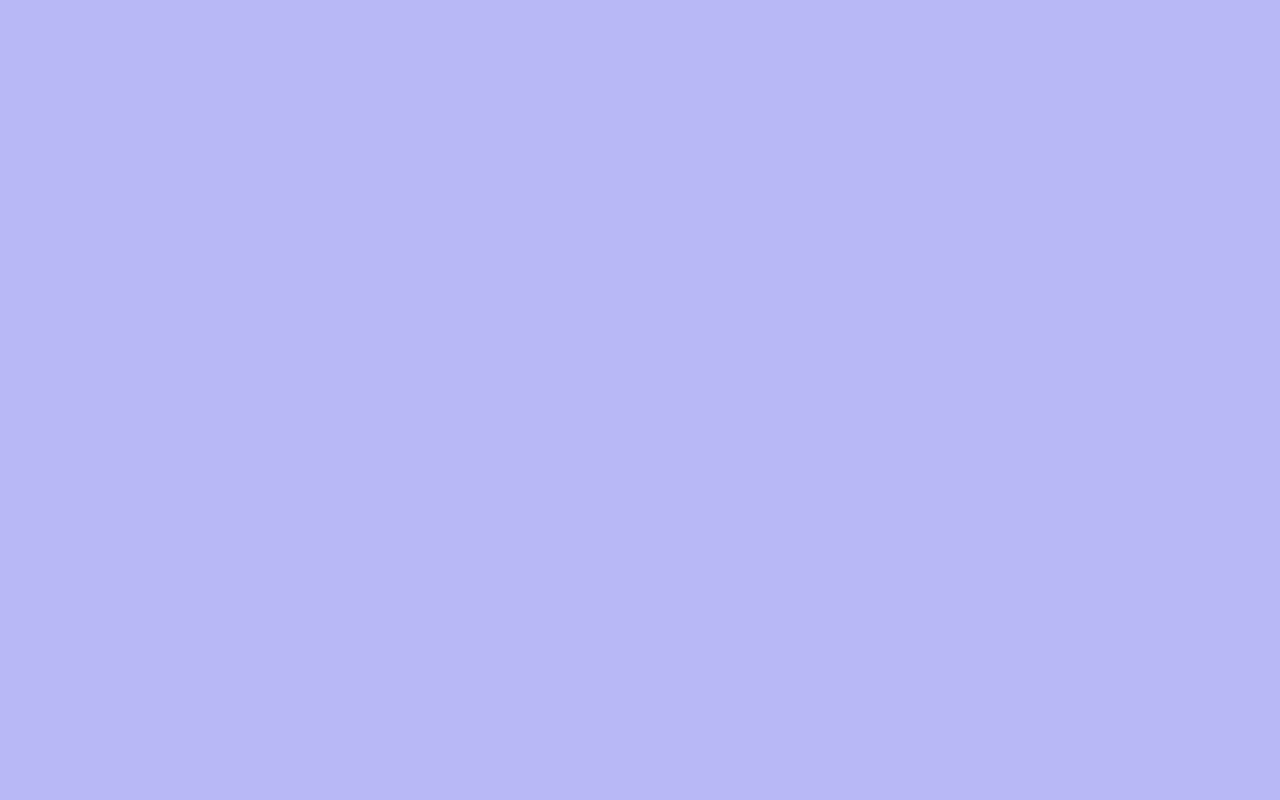
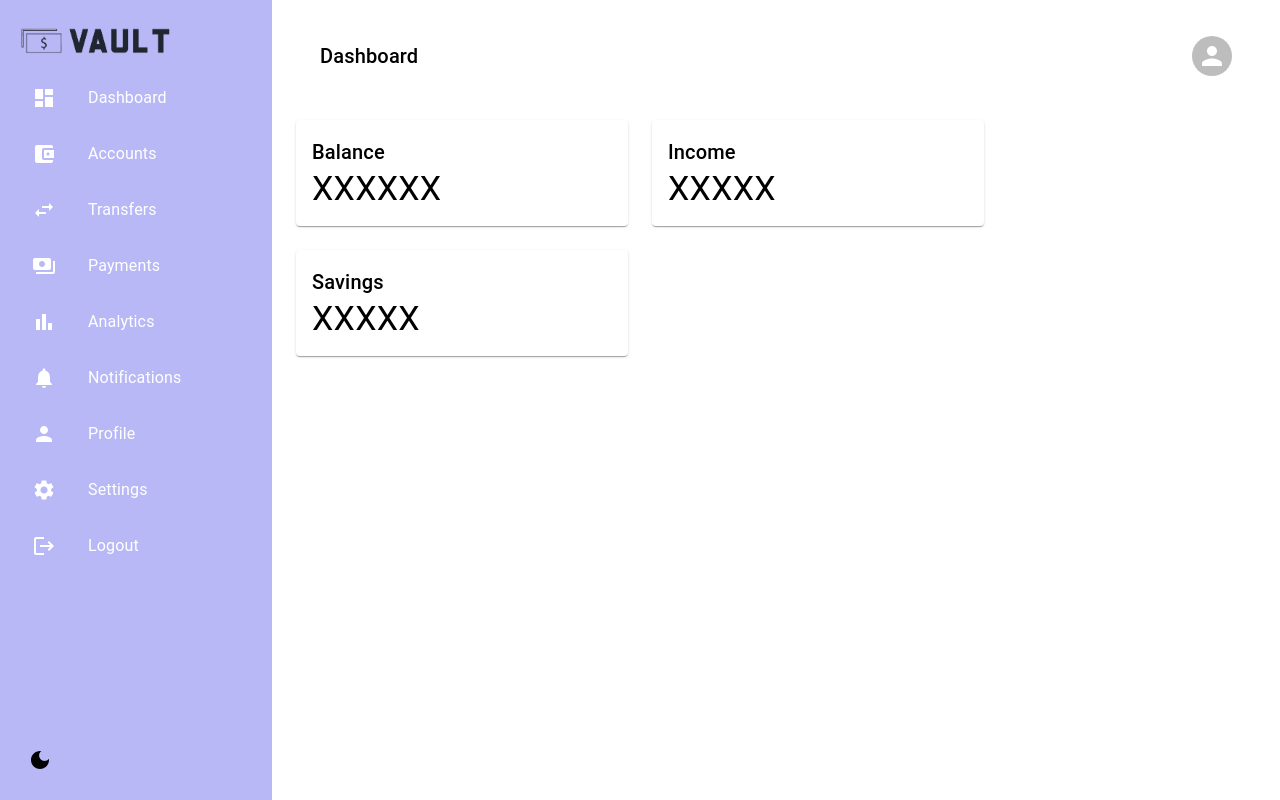
Before and after one commit to kaang457/vault, a React (Create React App) app: page /dashboard in a window 1280 px wide. Built offline with nearby package versions, Linux system fonts and the light colour scheme.

Commit message:
small changes and dashboard

```diff
--- a/src/Dashboard.js
+++ b/src/Dashboard.js
@@ -1,18 +1,199 @@
-import React from 'react';
-import { Box, Typography } from '@mui/material';
+import React, { useState } from "react";
+import {
+  Box,
+  AppBar,
+  Toolbar,
+  Typography,
+  Avatar,
+  List,
+  ListItem,
+  ListItemIcon,
+  ListItemText,
+  Paper,
+  IconButton,
+} from "@mui/material";
+import {
+  Dashboard as DashboardIcon,
+  AccountBalanceWallet,
+  BarChart,
+  Person,
+  Settings,
+  SwapHoriz,
+  Notifications,
+} from "@mui/icons-material";
+import DarkModeIcon from "@mui/icons-material/DarkMode";
+import logo from "./assets/logo.png";
+import Payments from '@mui/icons-material/Payments';
+import Logout from '@mui/icons-material/Logout';
 
 const Dashboard = () => {
+  const [darkMode, setDarkMode] = useState(false);
+
+  const handleDarkModeToggle = () => {
+    setDarkMode((prevMode) => !prevMode);
+  };
+
   return (
     <Box
       sx={{
-        width: '100%',
-        height: '100vh',
-        display: 'flex',
-        justifyContent: 'center',
-        alignItems: 'center',
-        backgroundColor: '#B8B8F7',
+        display: "flex",
+        height: "100vh",
+        backgroundColor: darkMode ? "#121212" : "#f5f5f5",
+        color: darkMode ? "#f5f5f5" : "#000",
       }}
     >
+      {/* Sidebar */}
+      <Box
+        sx={{
+          width: 240,
+          flexShrink: 0,
+          backgroundColor: darkMode ? "#333" : "#B8B8F7",
+          color: darkMode ? "#f5f5f5" : "#ffffff",
+          display: "flex",
+          flexDirection: "column",
+          padding: "16px",
+        }}
+      >
+        {/* Logo */}
+        <Box
+
+          sx={{
+
+            display: "flex",
+            justifyContent: "center",
+            alignItems: "center",
+            marginBottom: "50px",
+            cursor: "pointer",
+          }}
+          onClick={() => {
+            window.location.href = "/";
+          }}
+        >
+              {/* Logo */}
+      <Box
+        component="img"
+        src={logo}
+        alt="Logo"
+        sx={{
+          position: 'absolute',
+          top: 20,
+          left: 20,
+          width: 150,
+          height: 'auto',
+          filter: darkMode ? 'invert(1)' : 'none',
+        }}
+      />
+
+        </Box>
+
+        {/* Menu Items */}
+        <List>
+          {[
+            { text: "Dashboard", icon: <DashboardIcon /> },
+            { text: "Accounts", icon: <AccountBalanceWallet /> },
+            { text: "Transfers", icon: <SwapHoriz /> },
+            { text: "Payments", icon: <Payments /> },
+            { text: "Analytics", icon: <BarChart /> },
+            { text: "Notifications", icon: <Notifications /> },
+            { text: "Profile", icon: <Person /> },
+            { text: "Settings", icon: <Settings /> },
+            { text: "Logout", icon: <Logout /> },
+
+          ].map((item, index) => (
+            <ListItem
+              button
+              key={item.text}
+              sx={{
+                backgroundColor: darkMode ? "#444" : "#B8B8F7",
+                color: darkMode ? "#f5f5f5" : "#ffffff",
+                borderRadius: "8px",
+                marginBottom: "8px",
+                "&:hover": {
+                  backgroundColor: darkMode ? "#555" : "#a3a3d3",
+                },
+              }}
+            >
+              <ListItemIcon
+                sx={{
+                  color: darkMode ? "#f5f5f5" : "#ffffff",
+                }}
+              >
+                {item.icon}
+              </ListItemIcon>
+              <ListItemText primary={item.text} />
+            </ListItem>
+          ))}
+        </List>
+
+        {/* Dark Mode Toggle */}
+        <Box
+          sx={{
+            position: "absolute",
+            bottom: 20,
+            left: 20,
+          }}
+        >
+          <IconButton onClick={handleDarkModeToggle}>
+            <DarkModeIcon
+              sx={{
+                color: darkMode ? "#f5f5f5" : "#000",
+              }}
+            />
+          </IconButton>
+        </Box>
+      </Box>
+
+      {/* Main Content */}
+      <Box
+        component="main"
+        sx={{
+          flexGrow: 1,
+          padding: 3,
+          backgroundColor: darkMode ? "#121212" : "#ffffff",
+          color: darkMode ? "#f5f5f5" : "#000",
+        }}
+      >
+        <AppBar position="static" color="transparent" elevation={0}>
+          <Toolbar sx={{ justifyContent: "space-between" }}>
+            <Typography variant="h6" noWrap>
+              Dashboard
+            </Typography>
+            <Avatar />
+          </Toolbar>
+        </AppBar>
+
+        {/* Content Area */}
+        <Box
+          sx={{
+            display: "flex",
+            flexWrap: "wrap",
+            gap: 3,
+            marginTop: 4,
+          }}
+        >
+          {/* Cards */}
+          {[
+            { title: "Balance", value: "XXXXXX" },
+            { title: "Income", value: "XXXXX" },
+            { title: "Savings", value: "XXXXX" },
+          ].map((card, index) => (
+            <Paper
+              key={index}
+              sx={{
+                flex: "1 1 calc(33.333% - 16px)",
+                padding: 2,
+                minWidth: 240,
+                maxWidth: 300,
+                backgroundColor: darkMode ? "#333" : "#fff",
+                color: darkMode ? "#f5f5f5" : "#000",
+              }}
+            >
+              <Typography variant="h6">{card.title}</Typography>
+              <Typography variant="h4">{card.value}</Typography>
+            </Paper>
+          ))}
+        </Box>
+      </Box>
     </Box>
   );
 };
--- a/src/LandingPage.js
+++ b/src/LandingPage.js
@@ -69,39 +69,39 @@ const LandingPage = () => {
             sx={{
               fontWeight: 'bold',
               fontSize: '1rem',
-              color: darkMode ? '#f5f5f5' : '#000',
+              color: darkMode ? '#f5f5f5' : '#FFFFFF',
             }}
 
           >
-            btn1
+            HOME
           </Button>
           <Button
             variant="text"
             sx={{
               fontWeight: 'bold',
               fontSize: '1rem',
-              color: darkMode ? '#f5f5f5' : '#000',
+              color: darkMode ? '#f5f5f5' : '#FFFFFF',
             }}
 
           >
-            btn2
+            ABOUT
           </Button>
           <Button
             variant="text"
             sx={{
               fontWeight: 'bold',
               fontSize: '1rem',
-              color: darkMode ? '#f5f5f5' : '#000',
+              color: darkMode ? '#f5f5f5' : '#FFFFFF',
             }}
 
           >
-            btn3
+            CONTACT
           </Button>
         </Box>
 
         <Box sx={{ display: 'flex', alignItems: 'center', gap: 1 }}>
           <IconButton onClick={handleDarkModeToggle} color="inherit">
-            {darkMode ? <LightMode sx={{ color: '#f5f5f5' }} /> : <DarkMode />}
+            {darkMode ? <LightMode sx={{ color: '#FFFFFF' }} /> : <DarkMode />}
           </IconButton>
         </Box>
       </Box>
@@ -118,6 +118,9 @@ const LandingPage = () => {
           width: 150,
           height: 'auto',
           filter: darkMode ? 'invert(1)' : 'none',
+        }}
+        onClick={() => {
+          window.location.href = "/";
         }}
       />
 
@@ -141,6 +144,9 @@ const LandingPage = () => {
               '&:hover': {
                 backgroundColor: darkMode ? '#666' : '#B8B8F7',
               },
+              width: '60%',
+              maxWidth: 900,
+              height: '60px',
             }}
             onClick={() => navigate('/login')}
             startIcon={<LoginIcon />}
@@ -158,6 +164,9 @@ const LandingPage = () => {
             '&:hover': {
               backgroundColor: darkMode ? '#666' : '#B8B8F7',
             },
+            width: '60%',
+          maxWidth: 900,
+          height: '60px',
           }}
           onClick={() => navigate('/signup')}
         >
--- a/src/Login.js
+++ b/src/Login.js
@@ -47,6 +47,9 @@ const Login = () => {
             width: 350,
             height: 'auto',
             marginBottom: 1,
+          }}
+          onClick={() => {
+            window.location.href = "/";
           }}
         />
         <Typography variant="h4" sx={{ marginBottom: 3, textAlign: 'center' }}>
```
